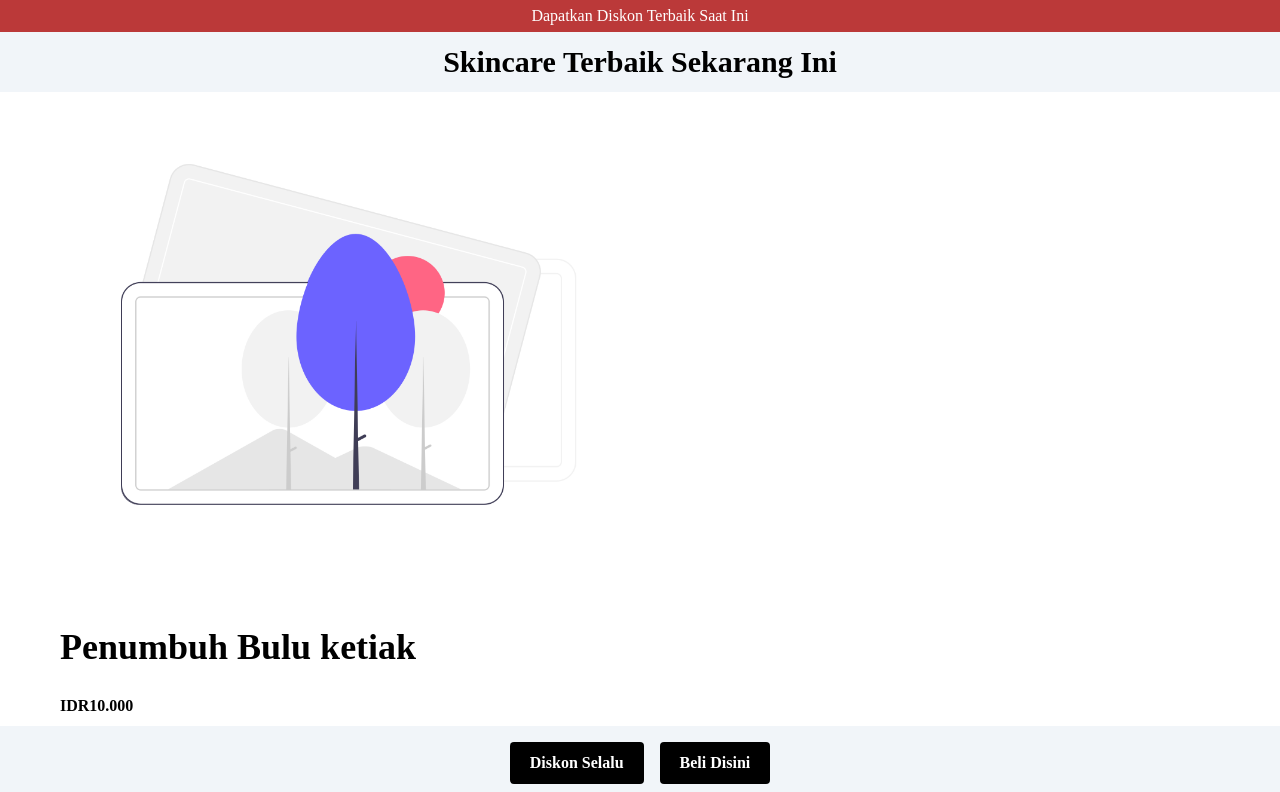
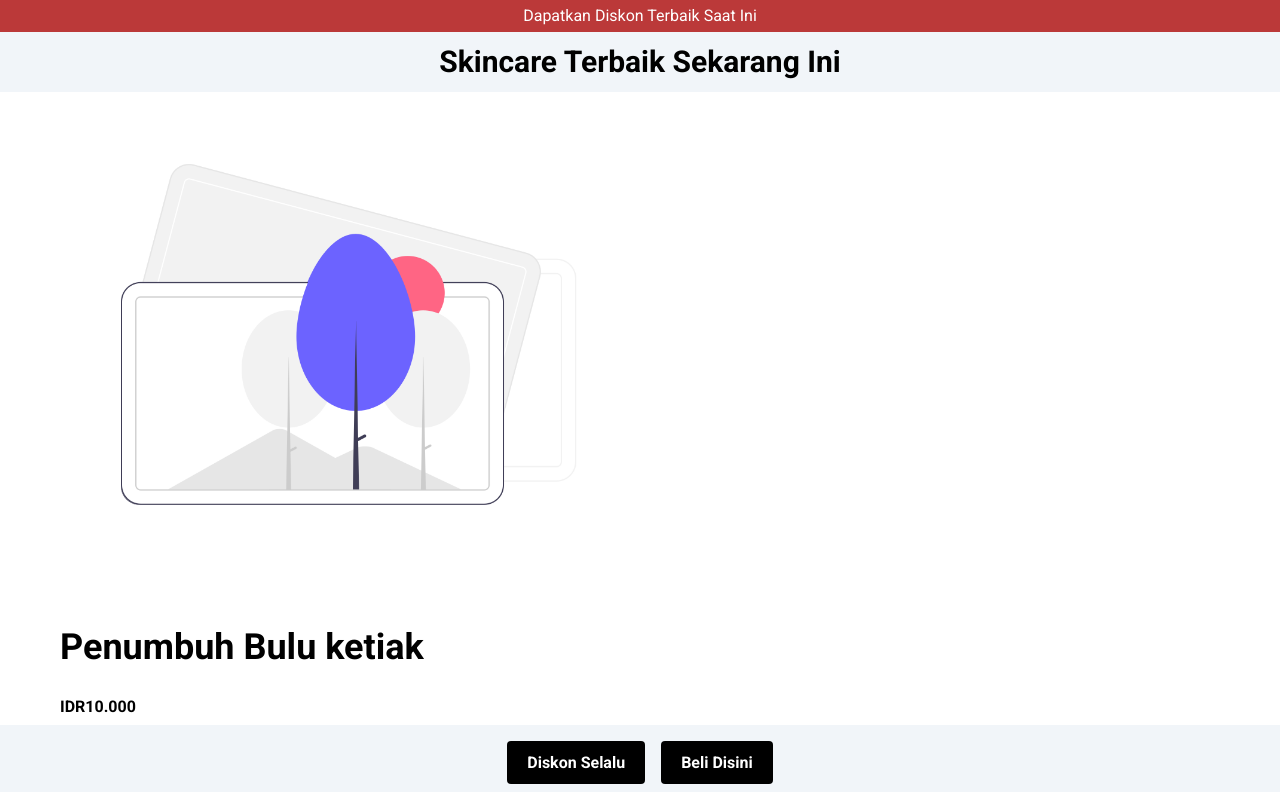
Before and after one commit to martinsuhendra/guntur-static-html, a website: page index.html in a window 1280 px wide. Shown: the top 792 px of the page. Drawn offline with Linux system fonts and the light colour scheme.

Commit message:
feat: add roboto fonts

```diff
--- a/index.html
+++ b/index.html
@@ -2,6 +2,11 @@
 
 <head>
     <link rel="icon" href="public/logo.png" type="image/x-icon">
+    <link rel="preconnect" href="https://fonts.googleapis.com">
+    <link rel="preconnect" href="https://fonts.gstatic.com" crossorigin>
+    <link
+        href="https://fonts.googleapis.com/css2?family=Roboto:ital,wght@0,100;0,300;0,400;0,500;0,700;0,900;1,100;1,300;1,400;1,500;1,700;1,900&display=swap"
+        rel="stylesheet">
     <meta name="viewport" content="width=device-width, initial-scale=1">
     <title>Jual SOMETHINC The Marionette Eyeshadow Palette - Vol. 1 Original Harga Terbaik</title>
     <meta name="description" content="dsadsadsadsadsadsadsadsadsadsadsadsadsadsadsadsad"
@@ -11,6 +16,10 @@
     <meta property="og:description"
         content="Temukan The Marionette Eyeshadow Palette - Vol. 1 Harga Terbaik &amp; Original. Belanja online lebih mudah, aman, dan nyaman di SOMETHINC Official Website.">
     <style rel="stylesheet" type="text/css">
+        body {
+            font-family: 'Roboto', Times, serif;
+        }
+
         a {
             color: inherit;
             text-decoration: none;
```
